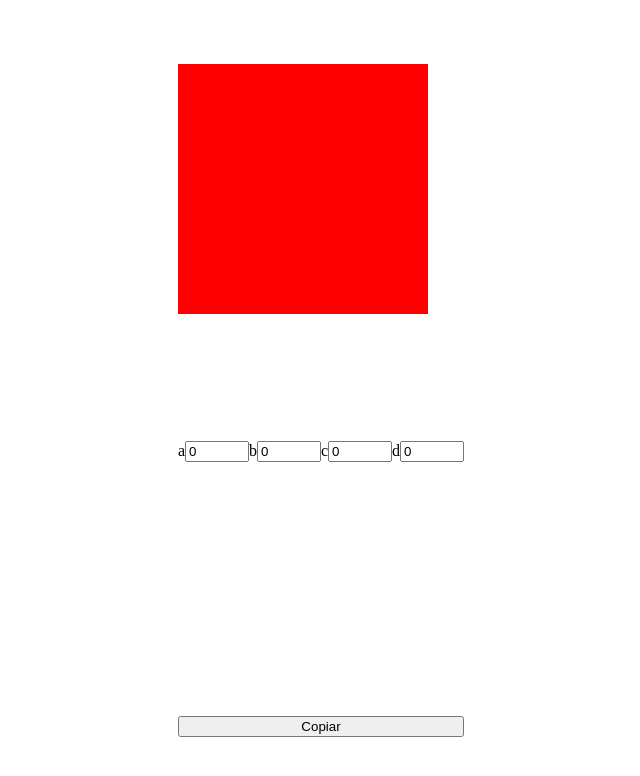
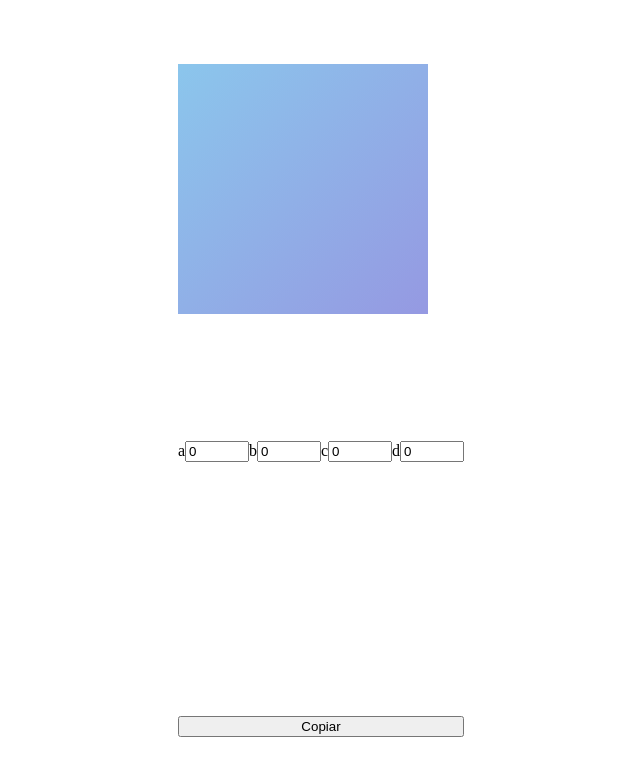
Before and after one commit to Lopez089/Border-Radius-Previewer, a React (Vite) app: page / in a window 1280 px wide. Shown: the top 776 px of the page, without its empty margins (319-959 px from the left). Built offline with nearby package versions, Linux system fonts and the light colour scheme.

Commit message:
fix: change to color square

```diff
--- a/src/App.jsx
+++ b/src/App.jsx
@@ -8,7 +8,9 @@ const Cuadrado = styled.div`
   width:250px;
   height:250px;
   border-radius: ${prop => prop.border.toString().replaceAll(',', '% ').concat('%')};
-  background-color:red;
+  background-color: #8BC6EC;
+  background-image: linear-gradient(135deg, #8BC6EC 0%, #9599E2 100%);
+
 `
 
 function App() {
```
